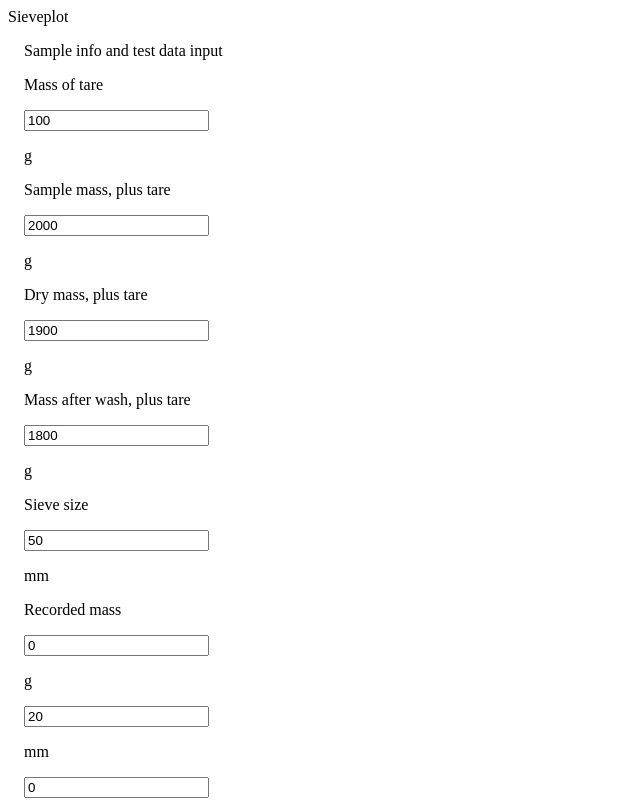
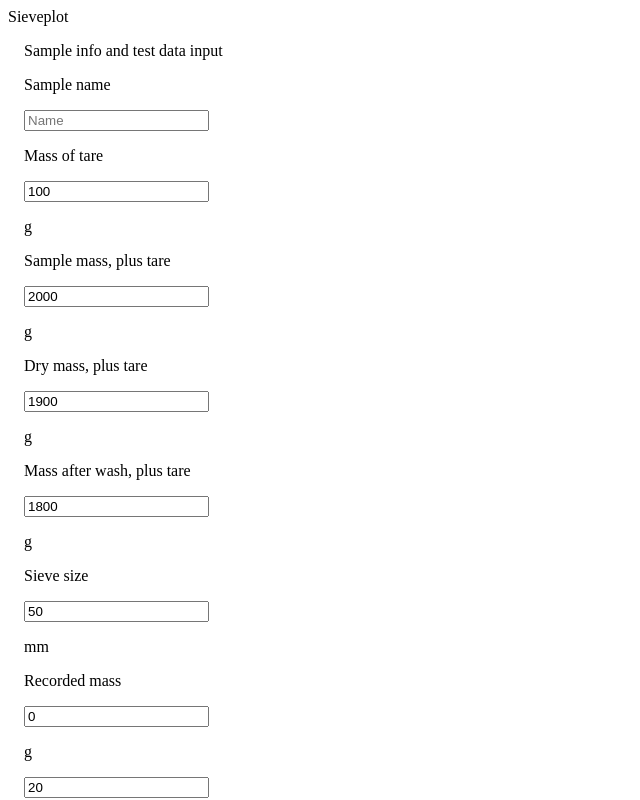
Before and after one commit to stephenhillier/sieveplot, a Vue app: page / in a window 1280 px wide. Shown: the top 800 px of the page, without its empty margins (0-640 px from the left). Built offline with nearby package versions, Linux system fonts and the light colour scheme; the HTML template or start-up script is replaced by a standard one.

Commit message:
Added an input field for sample name

```diff
--- a/src/components/Input.vue
+++ b/src/components/Input.vue
@@ -9,9 +9,18 @@
           <label class="label is-small">{{ sampleProperty.description }}</label>
           <div class="field has-addons">
             <p class="control">
-              <input class="input is-small" type="number" v-model.number="sampleData[sampleProperty.property]" placeholder="Mass">
+              <input v-if="sampleProperty.unit"
+               class="input is-small"
+               type="number"
+               v-model.number="sampleData[sampleProperty.property]"
+               :placeholder="sampleProperty['placeholder']">
+               <input v-else
+               class="input is-small"
+               type="text"
+               v-model="sampleData[sampleProperty.property]"
+               :placeholder="sampleProperty['placeholder']">
             </p>
-            <p class="control">
+            <p v-if="sampleProperty.unit" class="control">
               <a class="button is-static is-small">
                 {{ sampleProperty.unit }}
               </a>
@@ -20,7 +29,7 @@
         </div>
       </template>
       <template v-for="(sieve, i) in sieveData">
-        <div :key="i" class="field is-grouped m-0" style="margin: 0rem">
+        <div :key="i" class="field is-grouped" style="margin: 0rem">
           <div class="field">
             <!-- also displays a label with the first item in list (i.e. i==0) -->
             <label v-if="!i" class="label is-small">Sieve size</label>
@@ -50,7 +59,7 @@
           </div>
         </div>
       </template>
-      <a class="button is-link is-outlined" @click.stop="packageTestData()">Package data as JSON</a>
+      <a class="button is-link is-outlined" @click.stop="packageTestData()">Show as JSON</a>
     </div>
   </article>
 </template>
@@ -83,6 +92,7 @@
          * contains recorded data for the soil sample being tested
          */
         sampleData: {
+          name: '',
           tareMass: 100,    // mass of the container that the sample is in
           wetMass: 2000,    // mass of soil test sample before drying
           dryMass: 1900,    // mass of dry soil (i.e. for moisture content)
@@ -92,23 +102,33 @@
         // sampleDataForm: this array is used to create the sample data form in the template
         sampleDataForm: [
           {
-            property: 'tareMass', // corresponds to the key in sieveData
-            description: 'Mass of tare', // readable description for display
-            unit: 'g' // for displaying unit - in future should be more modular & allow for imperial
+            property: 'name', // corresponds to the key in sieveData
+            description: 'Sample name', // readable description for display
+            placeholder: 'Name',
+            unit: false // for displaying unit
+          },
+          {
+            property: 'tareMass',
+            description: 'Mass of tare',
+            placeholder: 'Mass',
+            unit: 'g'
           },
           {
             property: 'wetMass',
             description: 'Sample mass, plus tare',
+            placeholder: 'Mass',
             unit: 'g'
           },
           {
             property: 'dryMass',
             description: 'Dry mass, plus tare',
+            placeholder: 'Mass',
             unit: 'g'
           },
           {
             property: 'washedMass',
             description: 'Mass after wash, plus tare',
+            placeholder: 'Mass',
             unit: 'g'
           }
         ]
@@ -197,7 +217,7 @@
       },
       packageTestData () {
         const testData = {
-          name: '',
+          name: this.sampleData.name,
           tareMass: this.sampleData.tareMass,
           wetMass: this.sampleData.wetMass,
           dryMass: this.sampleData.dryMass,
```
